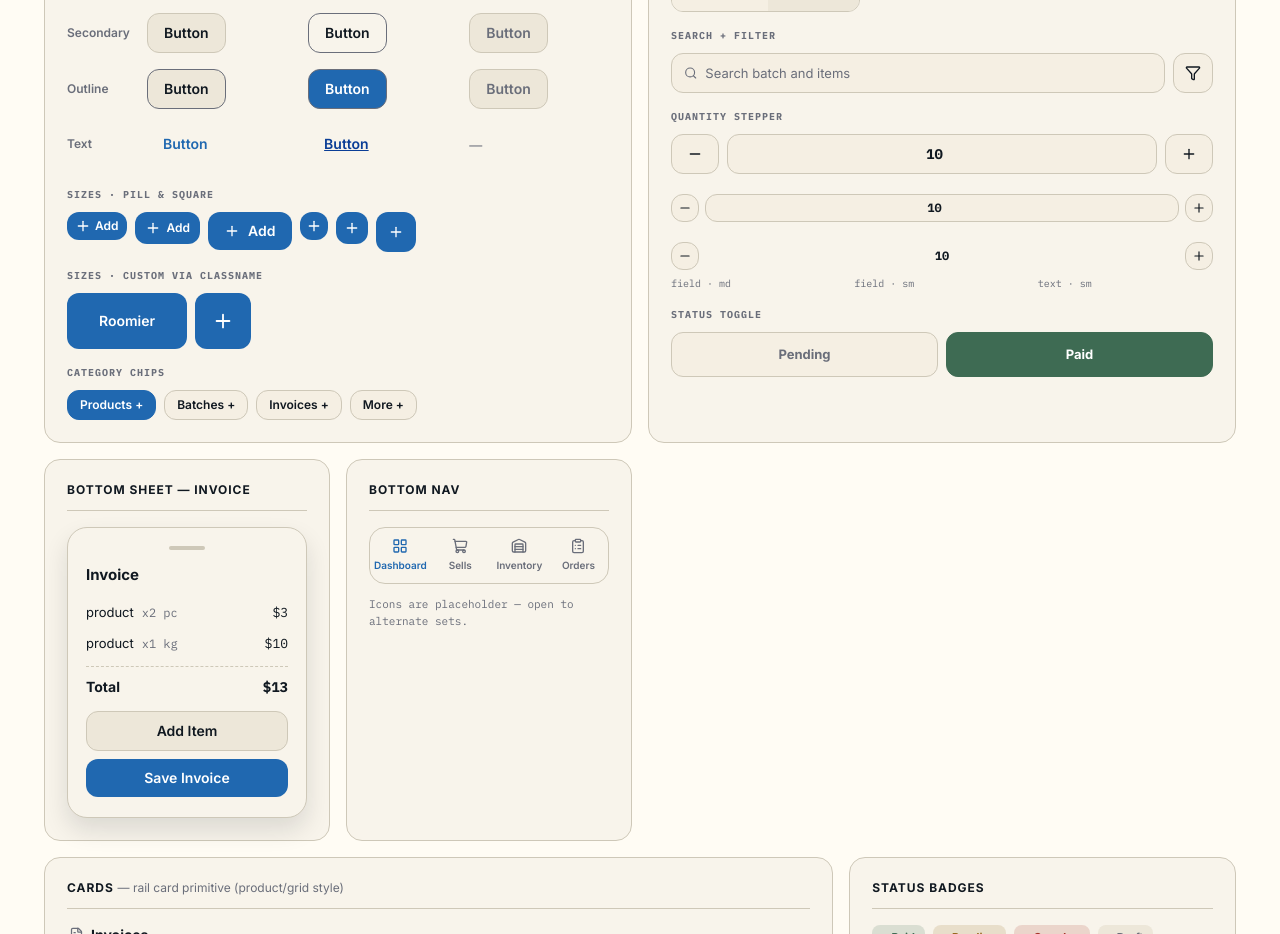
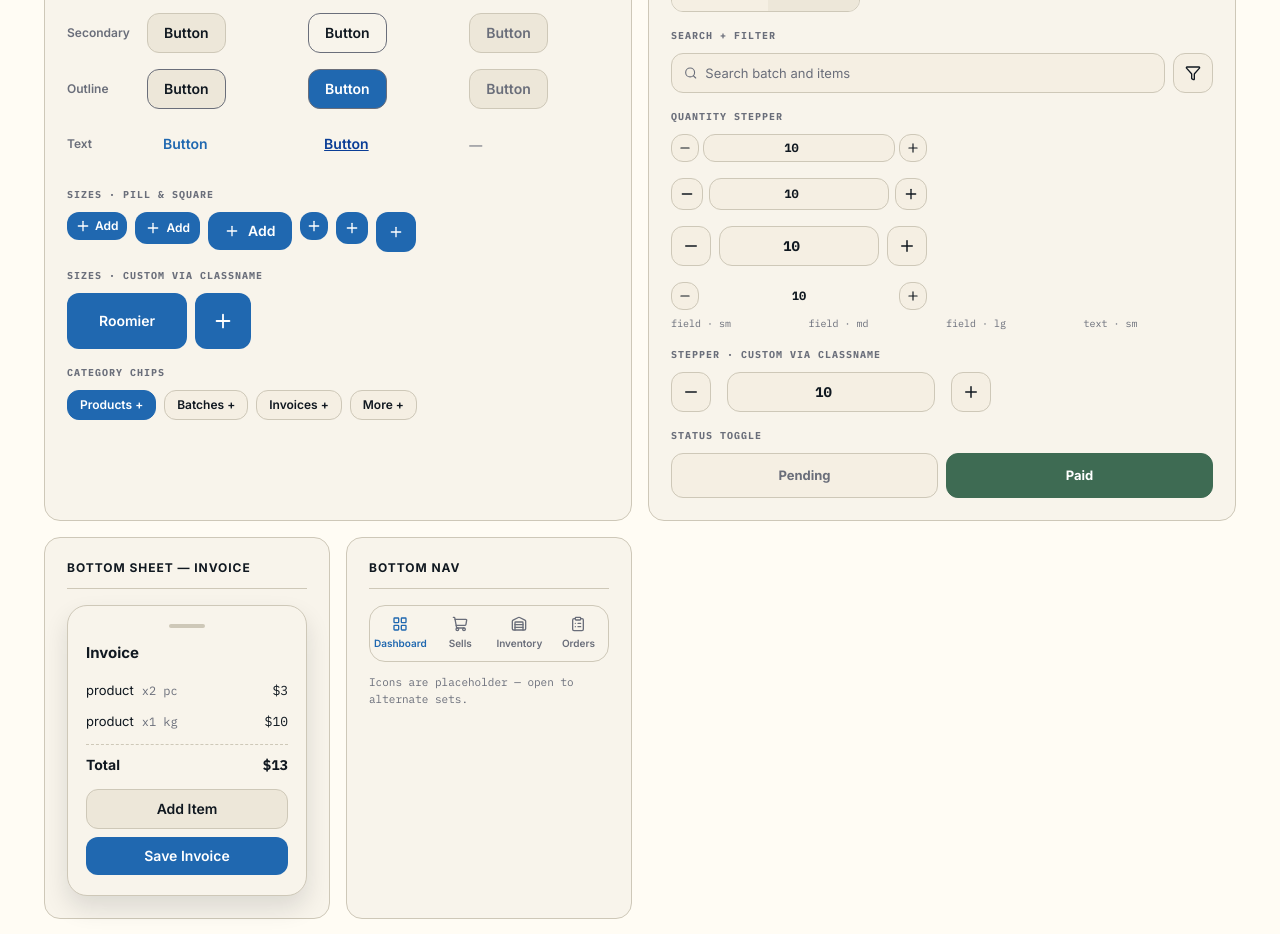
Before and after one commit to SaleamlakH/mezmarket, a React (Vite) app in the folder apps/web/: page /design-system in a window 1280 px wide. Shown: the part 1640-2574 px from the top of the page. Built offline with nearby package versions, Linux system fonts and the light colour scheme; no server answers.

Commit message:
refactor(web): build the Stepper from Button and Input

```diff
--- a/apps/web/src/DesignSystem.tsx
+++ b/apps/web/src/DesignSystem.tsx
@@ -402,16 +402,20 @@ function ControlsPanel() {
       <PanelSub>Search + filter</PanelSub>
       <SearchInput placeholder="Search batch and items" onFilter={() => {}} />
       <PanelSub>Quantity stepper</PanelSub>
-      <div className="flex flex-col self-start gap-5">
-        <Stepper value={count} onChange={setCount} />
-        <Stepper size="sm" value={count} onChange={setCount} />
-        <Stepper size="sm" variant="text" value={count} onChange={setCount} />
+      <div className="flex flex-col self-start gap-4">
+        <Stepper size="sm" value={count} onChange={setCount} className="w-64" />
+        <Stepper size="md" value={count} onChange={setCount} className="w-64" />
+        <Stepper size="lg" value={count} onChange={setCount} className="w-64" />
+        <Stepper size="sm" variant="text" value={count} onChange={setCount} className="w-64" />
       </div>
-      <div className="mt-1.5 grid grid-cols-3 gap-2 font-mono text-[10px] text-(--text-muted)">
+      <div className="mt-1.5 grid grid-cols-4 gap-2 font-mono text-[10px] text-(--text-muted)">
+        <span>field · sm</span>
         <span>field · md</span>
-        <span>field · sm</span>
+        <span>field · lg</span>
         <span>text · sm</span>
       </div>
+      <PanelSub>Stepper · custom via className</PanelSub>
+      <Stepper size="lg" value={count} onChange={setCount} className="w-80 gap-4" />
       <PanelSub>Status toggle</PanelSub>
       <StatusToggle
         options={[
--- a/apps/web/src/components/Stepper.tsx
+++ b/apps/web/src/components/Stepper.tsx
@@ -1,60 +1,52 @@
 import { Minus, Plus } from 'lucide-react';
+import { Button } from './Button';
+import { Input } from './Input';
+
+export type StepperSize = 'sm' | 'md' | 'lg';
 
 export interface StepperProps {
   value: number;
   onChange: (value: number) => void;
   min?: number;
-  /** `md` — full-width with roomy controls (default); `sm` — compact. */
-  size?: 'sm' | 'md';
-  /** `field` — an editable number input (default); `text` — plain quantity. */
+  /** The control's size. */
+  size?: StepperSize;
+  /** `field` renders an editable input; `text` renders a plain value. */
   variant?: 'field' | 'text';
   className?: string;
 }
 
-const SIZES = {
-  sm: {
-    button: 'h-7 w-7 rounded-lg',
-    icon: 14,
-    input: 'h-7 rounded-lg text-xs',
-    text: 'text-xs',
-    gap: 'gap-1.5',
-  },
-  md: {
-    button: 'h-10 w-12 rounded-xl',
-    icon: 16,
-    input: 'h-10 rounded-xl text-sm',
-    text: 'text-sm',
-    gap: 'gap-2',
-  },
+const sizes: Record<StepperSize, { icon: number; gap: string; text: string }> = {
+  sm: { icon: 14, gap: 'gap-1', text: 'text-xs' },
+  md: { icon: 16, gap: 'gap-1.5', text: 'text-xs' },
+  lg: { icon: 18, gap: 'gap-2', text: 'text-sm' },
 };
 
-/**
- * A quantity control: a number field flanked by minus and plus buttons, so a
- * value can be typed directly or nudged a step at a time
- */
+/** A quantity control: a number field flanked by minus and plus buttons. */
 export function Stepper({
   value,
   onChange,
   min = 0,
-  size = 'md',
+  size = 'lg',
   variant = 'field',
   className = 'w-full',
 }: StepperProps) {
   const clamp = (next: number) => (Number.isNaN(next) ? min : Math.max(min, next));
   const dec = () => onChange(clamp(value - 1));
   const inc = () => onChange(clamp(value + 1));
-  const config = SIZES[size];
+  const config = sizes[size];
 
   return (
     <div className={`flex items-stretch ${config.gap} ${className}`}>
-      <button
+      <Button
         type="button"
+        shape="square"
+        size={size}
+        variant="field"
         aria-label="Decrease"
         onClick={dec}
-        className={`focus-ring flex shrink-0 cursor-pointer items-center justify-center border border-(--border) bg-(--field) text-(--text) transition-colors hover:bg-(--accent) hover:text-white ${config.button}`}
       >
         <Minus size={config.icon} />
-      </button>
+      </Button>
       {variant === 'text' ? (
         <span
           className={`flex min-w-0 flex-1 items-center justify-center font-mono font-bold tabular-nums text-(--text) ${config.text}`}
@@ -62,24 +54,28 @@ export function Stepper({
           {value}
         </span>
       ) : (
-        <input
+        <Input
           type="number"
           inputMode="decimal"
           step="any"
           min={min}
           value={value}
+          aria-label="Quantity"
           onChange={(event) => onChange(clamp(Number(event.currentTarget.value)))}
-          className={`min-w-0 flex-1 border border-(--border) bg-(--field) px-2 text-center font-mono font-bold text-(--text) outline-none transition-colors duration-150 focus:border-(--accent) ${config.input}`}
+          size={size}
+          className="min-w-0 flex-1 text-center font-mono font-bold"
         />
       )}
-      <button
+      <Button
         type="button"
+        shape="square"
+        size={size}
+        variant="field"
         aria-label="Increase"
         onClick={inc}
-        className={`focus-ring flex shrink-0 cursor-pointer items-center justify-center border border-(--border) bg-(--field) text-(--text) transition-colors hover:bg-(--accent) hover:text-white ${config.button}`}
       >
         <Plus size={config.icon} />
-      </button>
+      </Button>
     </div>
   );
 }
```
